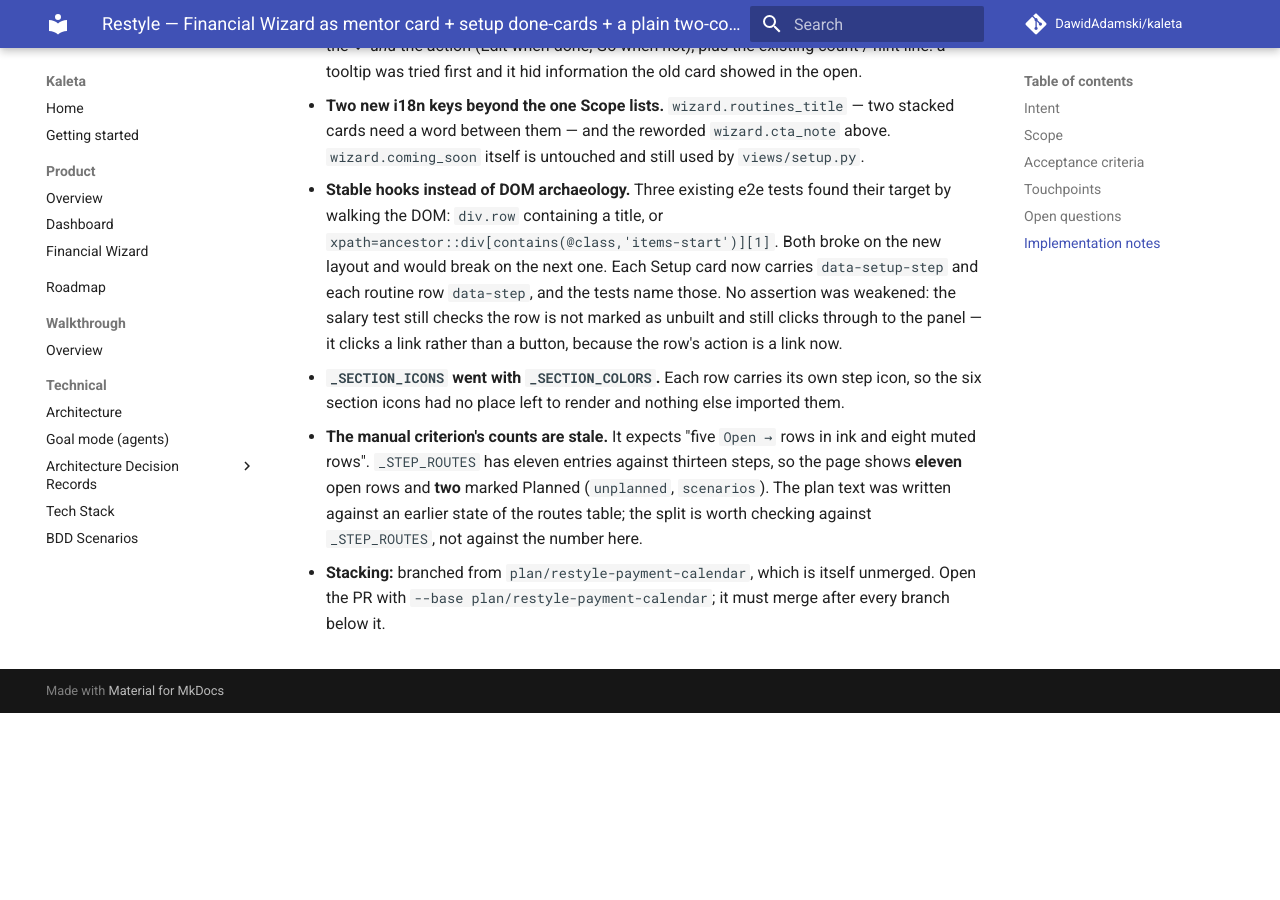
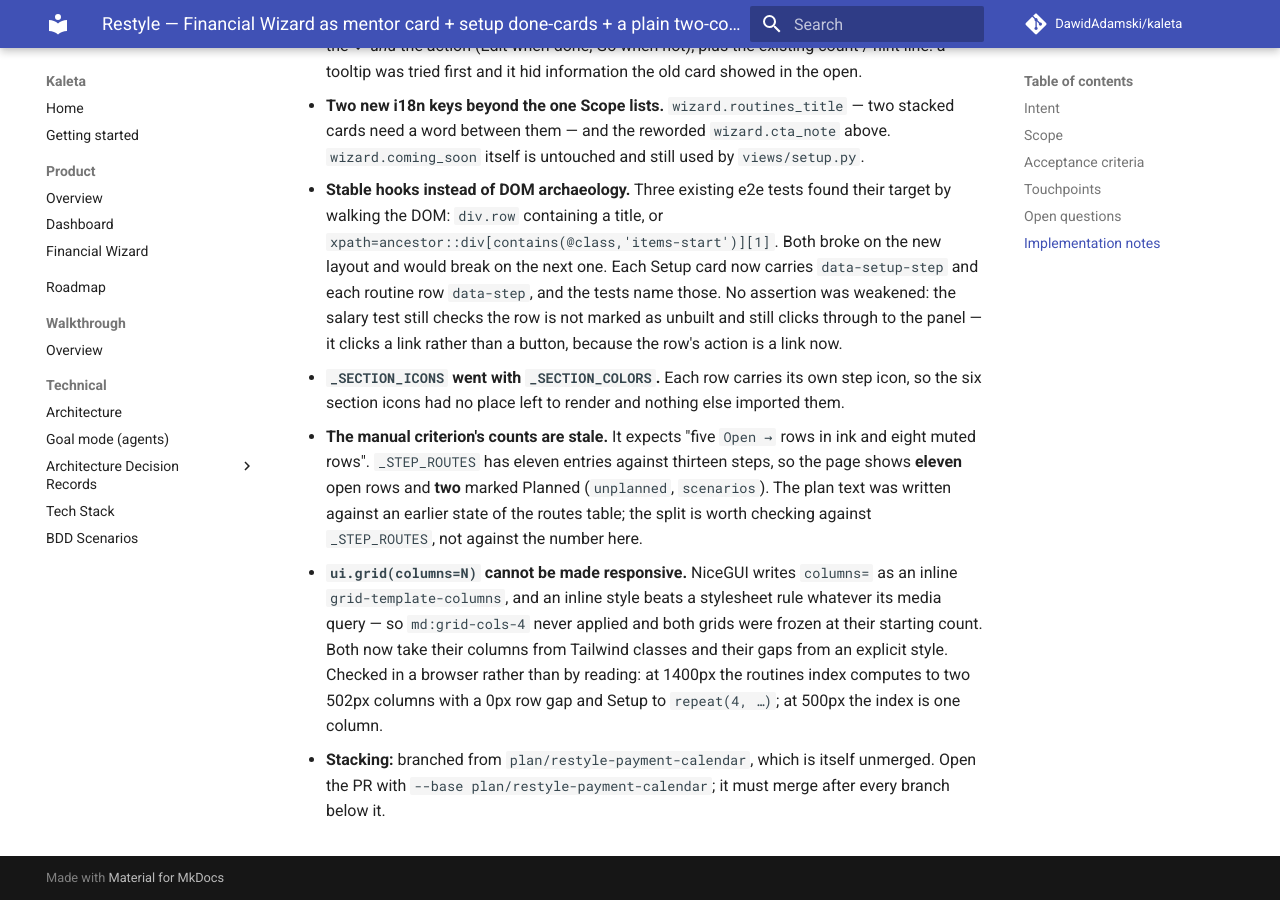
Before and after one commit to DawidAdamski/kaleta, an MkDocs documentation site: the page built from docs/plans/restyle-wizard-index.md, in a window 1280 px wide and 900 px high, scrolled down 2151 px. Built offline with MkDocs 1.6.1 and Material for MkDocs 9.7.7, drawn with Linux system fonts in a browser that asks for light colours; comment, search, counter and statistics services are not loaded; before the commit the page ends 2864 px from its top, so only the background shows below that.

Commit message:
fix(wizard): a grid that can actually change shape
`ui.grid(columns=N)` writes grid-template-columns as an inline style,
and no `md:` class can beat an inline style. Both grids were frozen at
the count they were built with: Setup could never be 4-up and the
routines index could never be two columns, which is the whole point of
it. Columns now come from classes and gaps from an explicit style.

Checked in a browser: at 1400px the index computes to two 502px columns
with a 0px row gap and Setup to repeat(4, …); at 500px the index is one.

Co-Authored-By: Claude Opus 5 (1M context) <noreply@anthropic.com>
Claude-Session: https://claude.ai/code/session_0152AYpRfMD2oD5sjv3sg3qi

```diff
--- a/docs/plans/restyle-wizard-index.md
+++ b/docs/plans/restyle-wizard-index.md
@@ -120,6 +120,15 @@ Out of scope: any wizard step page, mentor rules, new steps (the draft
   written against an earlier state of the routes table; the split is
   worth checking against `_STEP_ROUTES`, not against the number here.
 
+- **`ui.grid(columns=N)` cannot be made responsive.** NiceGUI writes
+  `columns=` as an inline `grid-template-columns`, and an inline style
+  beats a stylesheet rule whatever its media query — so `md:grid-cols-4`
+  never applied and both grids were frozen at their starting count.
+  Both now take their columns from Tailwind classes and their gaps from
+  an explicit style. Checked in a browser rather than by reading: at
+  1400px the routines index computes to two 502px columns with a 0px
+  row gap and Setup to `repeat(4, …)`; at 500px the index is one column.
+
 - **Stacking:** branched from `plan/restyle-payment-calendar`, which is
   itself unmerged. Open the PR with
   `--base plan/restyle-payment-calendar`; it must merge after every
```
Also changed, not shown: 1 other file.
